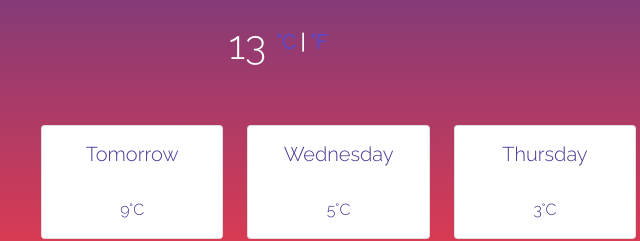
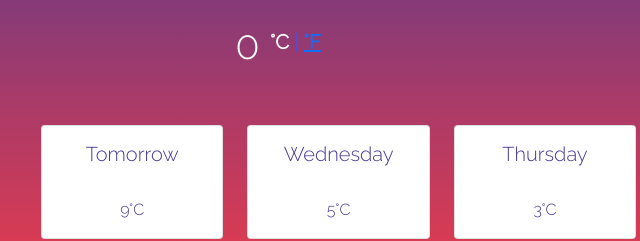
Before and after one commit to sammmmie/Weather-Project, a plain HTML site: page index.html in a window 1280 px wide. Both pictures are taken after a click on the link "°C". Shown: the part 272-513 px from the top of the page, 75-715 px from the left. Drawn offline with nearby package versions, Linux system fonts and the light colour scheme; no server answers.

Commit message:
Unit Conversion

```diff
--- a/index.html
+++ b/index.html
@@ -52,12 +52,12 @@
             </div>
             <br />
               <div class="current-temperature">
-               <span id="currentTemp"> 13 </span>
+               <span id="currentTemp">  </span>
+
                <span id="tempUnits">
-
-                 <a href="#" id="celcius-link" span class="C">°C </a>
+                 <a href="#" id="celcius-link" class="active">°C </a>
                  <span class="line">|</span>
-                 <a href="#" id="fahrenheit-link" span class="F">°F </span></a>
+                 <a href="#" id="fahrenheit-link">°F </span></a>
                </span>
               </div>
 
--- a/src/index.js
+++ b/src/index.js
@@ -43,8 +43,9 @@ function showTemp(response) {
 
   let iconElement = document.querySelector("#icon");
 
+  celsiusTemperature = response.data.main.temp;
 
-  currentTemp.innerHTML = Math.round(response.data.main.temp);
+  currentTemp.innerHTML = Math.round(celsiusTemperature);
   cityElement.innerHTML = response.data.name;
   descriptionElement.innerHTML = response.data.weather[0].description;
   humidityElement.innerHTML = Math.round(response.data.main.humidity);
@@ -97,19 +98,23 @@ currentLocation.addEventListener("click", currentPosition);
 //// CELSIUS AND FAHRENHEIT///////
 function displayFahrenheitTemperature(event) {
   event.preventDefault();
-  let temperatureElement = document.querySelector("#temperature");
+
+  let fahrenheitTemperature = (celsiusTemperature * 9) / 5 + 32;
+
+  let temperatureElement = document.querySelector("#currentTemp");
+  temperatureElement.innerHTML = Math.round(fahrenheitTemperature);
 
   celsiusLink.classList.remove("active");
   fahrenheitLink.classList.add("active");
-  let fahrenheiTemperature = (celsiusTemperature * 9) / 5 + 32;
-  temperatureElement.innerHTML = Math.round(fahrenheiTemperature);
+
+
 }
 
 function displayCelsiusTemperature(event) {
   event.preventDefault();
   celsiusLink.classList.add("active");
   fahrenheitLink.classList.remove("active");
-  let temperatureElement = document.querySelector("#temperature");
+  let temperatureElement = document.querySelector("#currentTemp");
   temperatureElement.innerHTML = Math.round(celsiusTemperature);
 }
 
--- a/src/styles.css
+++ b/src/styles.css
@@ -11,6 +11,7 @@
 
   div.todays-weather {
     margin: 50px 0px 20px;
+    padding: 10px, 0px, 0px,0px;
   }
 
   p {
@@ -52,11 +53,19 @@
     font-weight: bold;
   }
 
-  #celcius-link,
-  #fahrenheit-link {
+
+
+  .current-temperature .active{
+    color: white;
+    cursor: default;
+    text-decoration-line: none;
+  }
+
+  #tempUnits {
     color: rgb(92, 73, 201);
     text-decoration-line: none;
   }
+
   div.current-weather-sticker i {
     font-size: 70px;
     padding: 25px;
```
